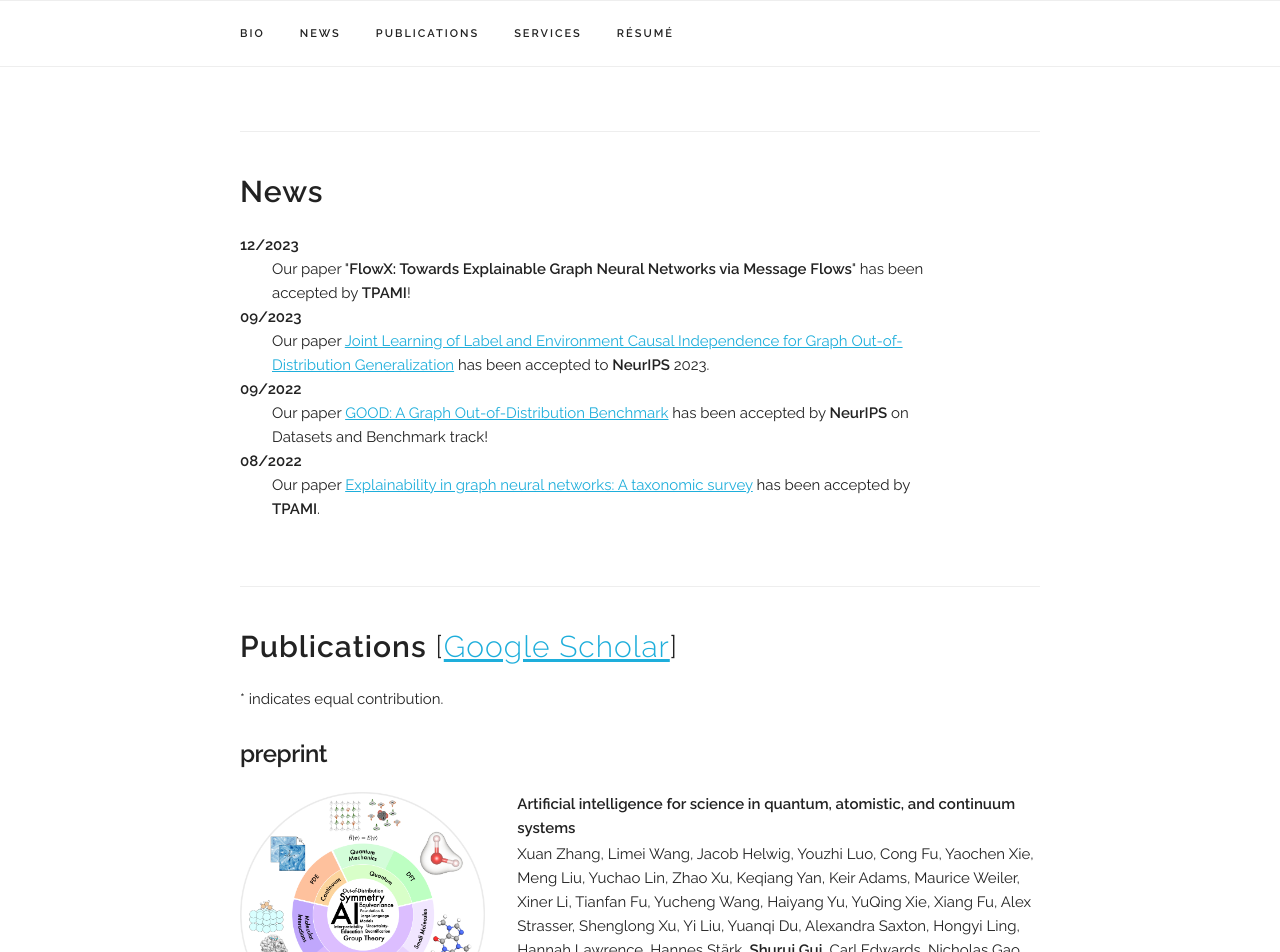
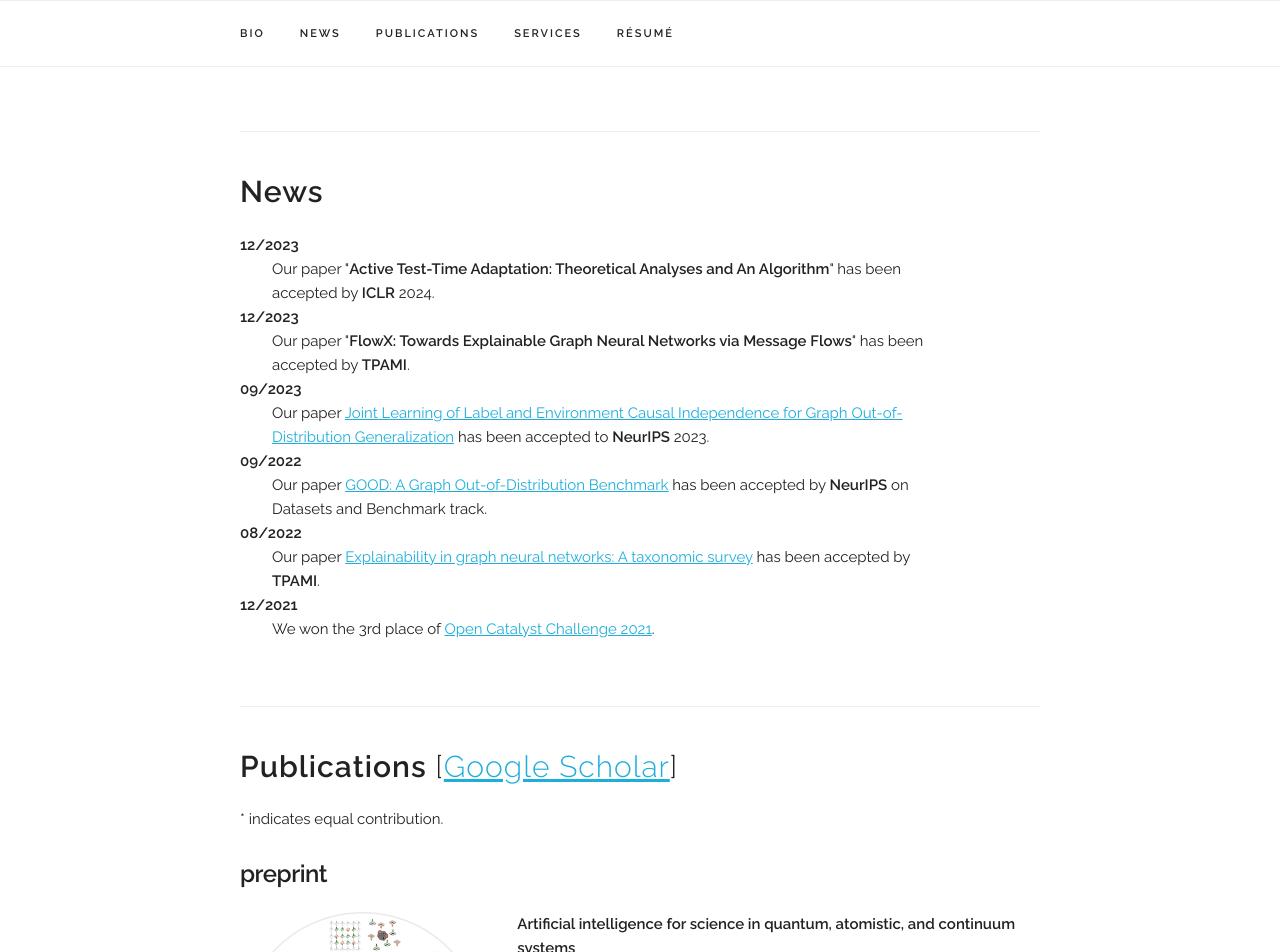
Before and after one commit to CM-BF/CM-BF.github.io, a Jekyll site: the page built from index.html, in a window 1280 px wide and 1400 px high, scrolled down 674 px. Shown: the top 952 px of the window. Built offline with Jekyll 4.4.1, drawn with Linux system fonts in a browser that asks for light colours; a style sheet for code colours, icons or effects is not loaded; some of the changed text lies outside the part shown.

```diff
--- a/_data/news.yaml
+++ b/_data/news.yaml
@@ -1,17 +1,17 @@
 
 news:
-  - title: "Our paper \"<b>FlowX: Towards Explainable Graph Neural Networks via Message Flows</b>\" has been accepted by <b>TPAMI</b>!"
+  - title: "Our paper \"<b>Active Test-Time Adaptation: Theoretical Analyses and An Algorithm</b>\" has been accepted by <b>ICLR</b> 2024."
+    date: "12/2023"
+  - title: "Our paper \"<b>FlowX: Towards Explainable Graph Neural Networks via Message Flows</b>\" has been accepted by <b>TPAMI</b>."
     date: "12/2023"
   - title: "Our paper <a href=https://github.com/divelab/LECI> Joint Learning of Label and Environment Causal Independence for Graph Out-of-Distribution Generalization</a> has been accepted to <b>NeurIPS</b> 2023."
     date: "09/2023"
-  - title: "Our paper <a href=https://github.com/divelab/GOOD>GOOD: A Graph Out-of-Distribution Benchmark</a> has been accepted by <b>NeurIPS</b> on Datasets and Benchmark track!"
+  - title: "Our paper <a href=https://github.com/divelab/GOOD>GOOD: A Graph Out-of-Distribution Benchmark</a> has been accepted by <b>NeurIPS</b> on Datasets and Benchmark track."
     date: "09/2022"
-
   - title: "Our paper <a href='https://ieeexplore.ieee.org/abstract/document/9875989'>Explainability in graph neural networks: A taxonomic survey</a> has been accepted by <b>TPAMI</b>."
     date: "08/2022"
-
-#  - title: "We won the 3rd place of <a href='https://opencatalystproject.org/challenge.html'>Open Catalyst Challenge 2021</a>."
-#    date: "12/2021"
+  - title: "We won the 3rd place of <a href='https://opencatalystproject.org/challenge.html'>Open Catalyst Challenge 2021</a>."
+    date: "12/2021"
 #
 #  - title: "Our paper <a href='https://jmlr.org/papers/v22/21-0343.html'>DIG: A Turnkey Library for Diving into Graph Deep Learning Research</a> has been accepted to <b>JMLR</b>."
 #    date: "09/2021"
--- a/_data/publications.yaml
+++ b/_data/publications.yaml
@@ -79,11 +79,21 @@ pubs:
         img: "/assets/imgs/G-splice.pdf"
         selected: y
 
+  - year: 2024
+    papers:
+      - title: "Active Test-Time Adaptation: Theoretical Analyses and An Algorithm"
+        authors: "<b>Shurui Gui*</b>, Xiner Li*, Shuiwang Ji"
+        venue: "The Twelfth International Conference on Learning Representations (<b>ICLR</b>), 2024"
+        paper_pdf: "https://openreview.net/forum?id=YHUGlwTzFB"
+        code: "https://github.com/divelab/ATTA"
+        img: "/assets/imgs/ATTA.png"
+        selected: y
+
   - year: 2023
     papers:
       - title: "FlowX: Towards Explainable Graph Neural Networks via Message Flows"
         authors: "<b>Shurui Gui</b>, Hao Yuan, Jie Wang, Qicheng Lao, Kang Li, Shuiwang Ji"
-        venue: "<b>TPAMI</b>"
+        venue: "IEEE Transactions on Pattern Analysis and Machine Intelligence (<b>TPAMI</b>), 2023"
         paper_pdf: "https://arxiv.org/abs/2206.12987"
         code: "https://github.com/CM-BF/FlowX"
         img: "/assets/imgs/FlowX.png"
```
Also changed, not shown: assets/imgs/ATTA.png (added), 1 other file.
